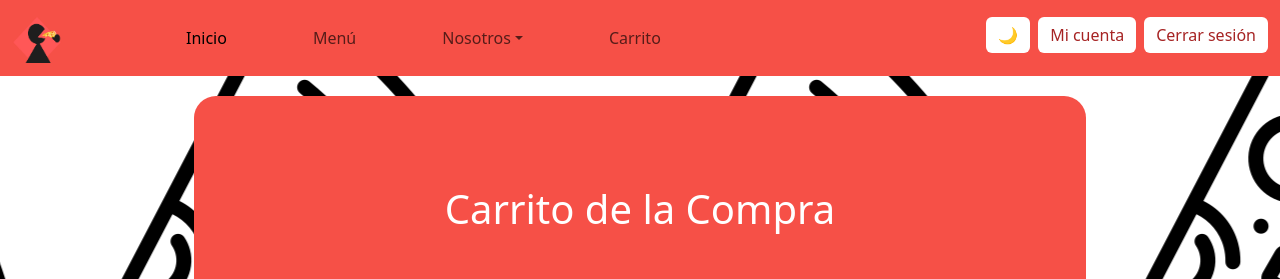
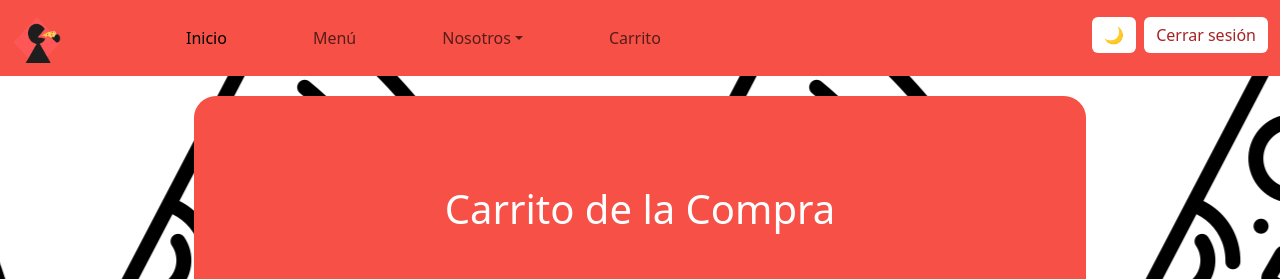
Before and after one commit to RaFaN23/ProjectClaseFinal, a Django app: page /carrito/ in a window 1280 px wide. Shown: the top 279 px of the page. Run offline with Django 5.2, Linux system fonts and the light colour scheme; the visitor is signed in with stand-in values (Sample User, id 1); parts of the project's set-up code (start-up, migrations or seed data) failed here and were passed over; some web fonts are replaced.

Commit message:
cambios de interfaz

```diff
--- a/Proyecto/templates/navbar.html
+++ b/Proyecto/templates/navbar.html
@@ -61,7 +61,7 @@
 
             <button id="modo-oscuro-toggle" class="btn btn-outline-dark me-2">🌙</button>
             {% if user.is_authenticated %}
-                <a class="btn btn-primary me-2" href="#">Mi cuenta</a>
+
                 <form id="logout-form" action="{% url 'cerrarSesion' %}" method="POST" style="display: none;">
                     {% csrf_token %}
                 </form>
```
